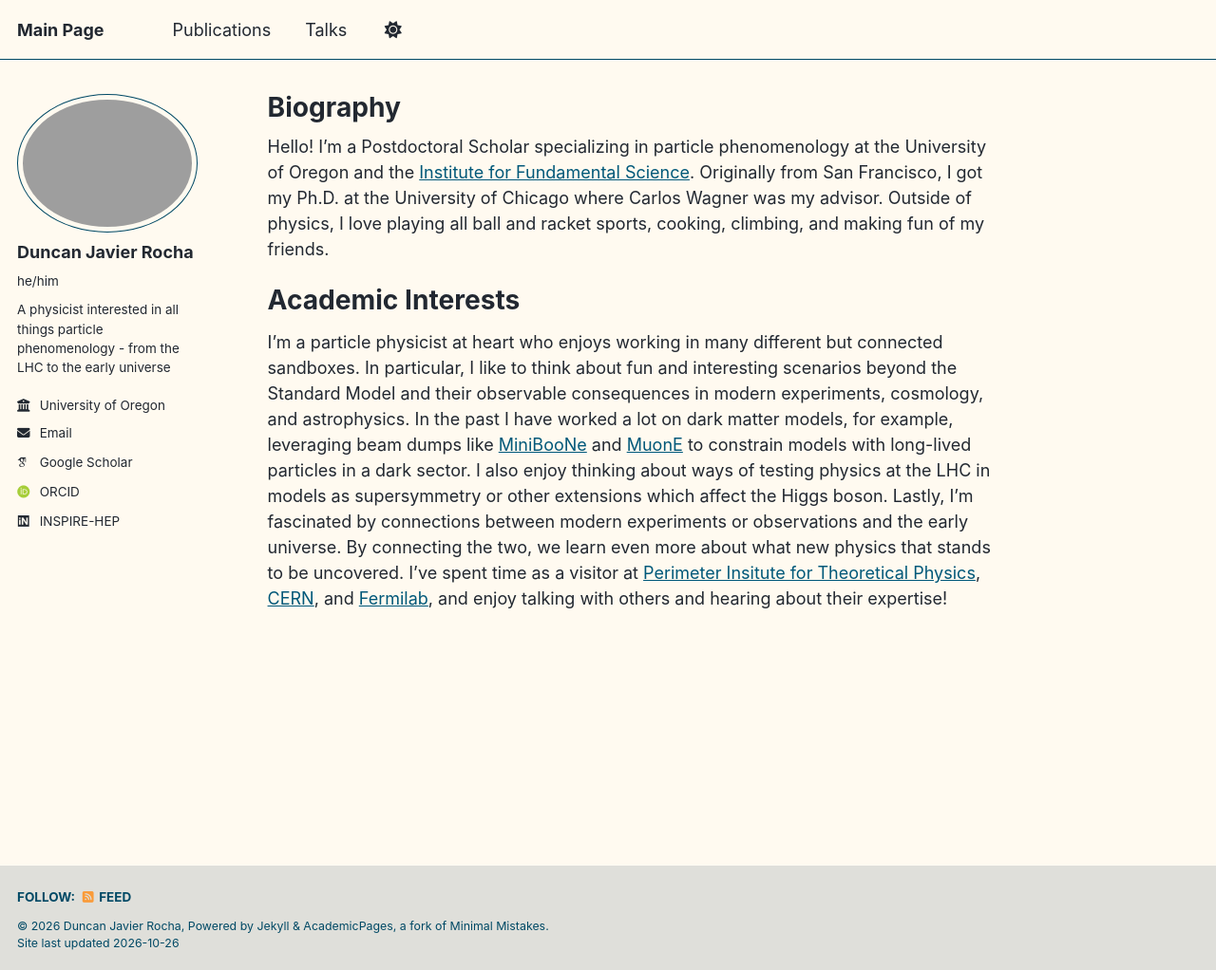
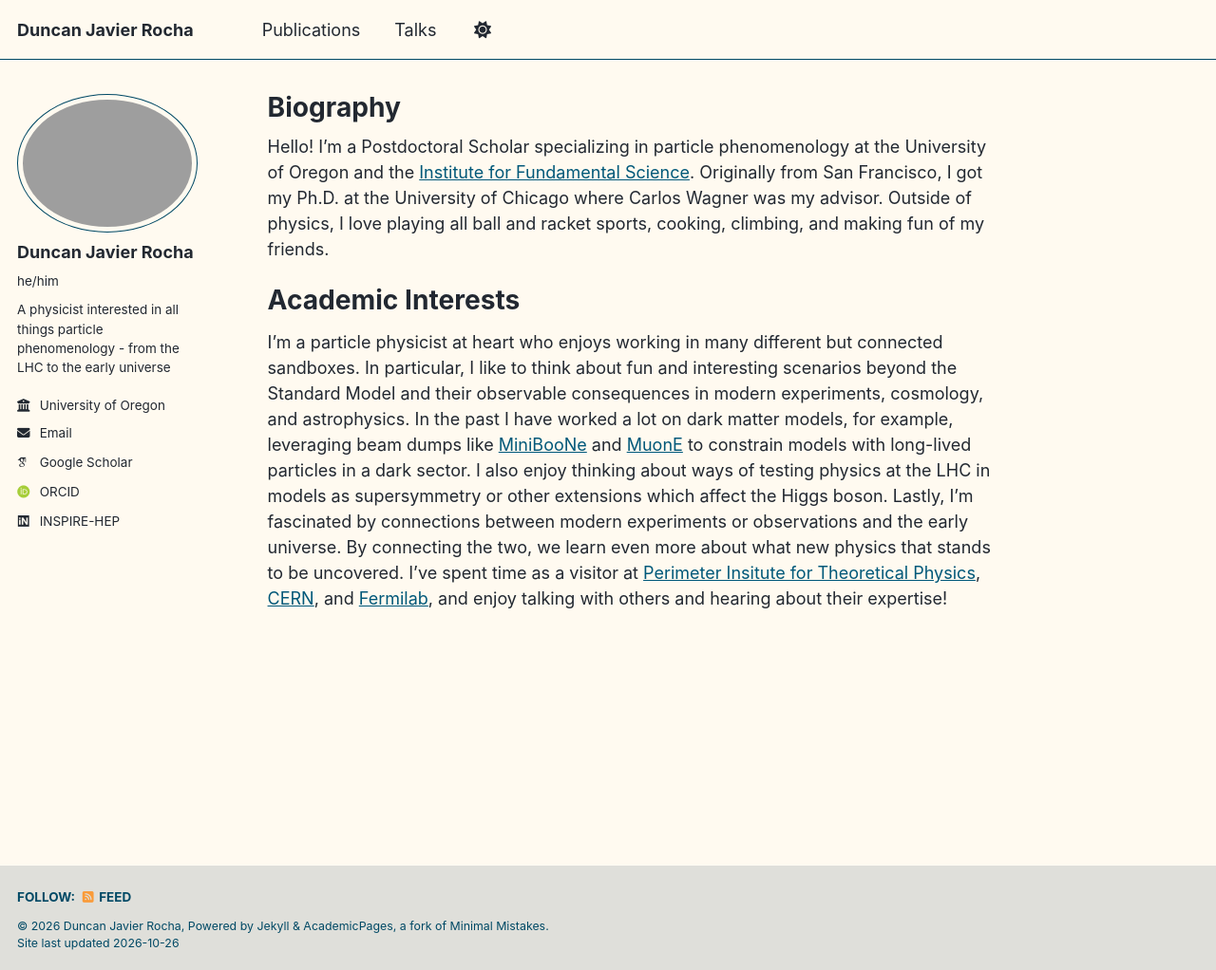
Before and after one commit to duncanrocha/duncanrocha.github.io, a Jekyll site: the page built from _pages/about.md, in a window 1280 px wide and 1022 px high. Shown: the whole window at 95% size. Built offline with Jekyll 4.4.1, drawn with Linux system fonts in a browser that asks for light colours; some web fonts are replaced; a script that is not in the unit is left out.

Commit message:
Update site title in configuration file

```diff
--- a/_config.yml
+++ b/_config.yml
@@ -9,7 +9,7 @@
 # Basic Site Settings
 locale                   : "en-US"
 site_theme               : "air" # Currently available options are "default", "air"
-title                    : "Main Page"
+title                    : "Duncan Javier Rocha"
 title_separator          : "-"
 name                     : &name "Duncan Javier Rocha"
 description              : &description "Duncan Rocha's academic portfolio"   # Update this with a general description of your site, this is the default if not overridden by a page
```
